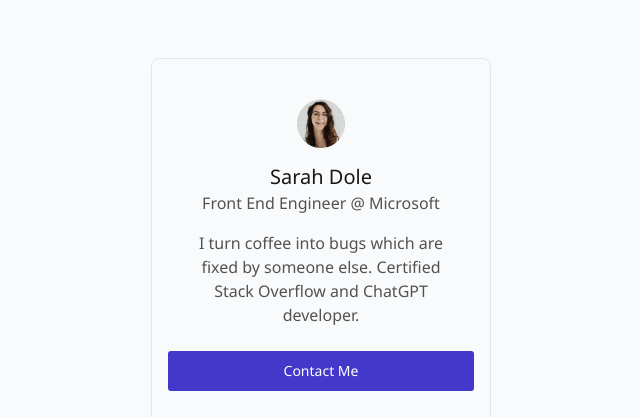
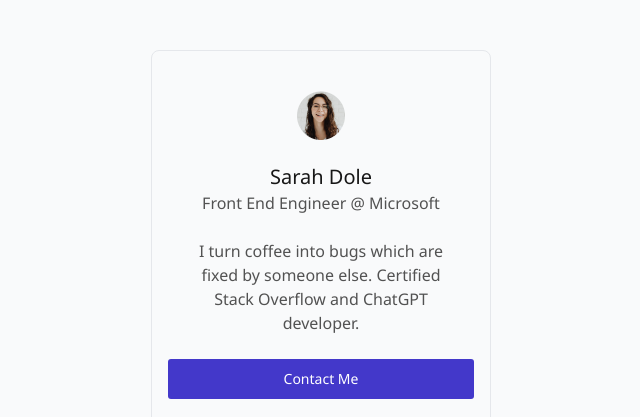
Before and after one commit to bansal9718/profile-card, a plain HTML site: page index.html in a window 1280 px wide. Shown: the part 143-560 px from the top of the page, without its empty margins (319-959 px from the left). Drawn offline with nearby package versions, Linux system fonts and the light colour scheme.

Commit message:
new commit

```diff
--- a/index.html
+++ b/index.html
@@ -28,7 +28,7 @@
       style="background-color: #f9fafb"
     >
       <div class="w-[340px] border rounded-lg p-4 mx-auto">
-        <div class="flex flex-col items-center p-6 gap-4">
+        <div class="flex flex-col items-center p-6 gap-6">
           <div class="w-12 h-12">
             <img src="img/profile.png" alt="profile" />
           </div>
```
